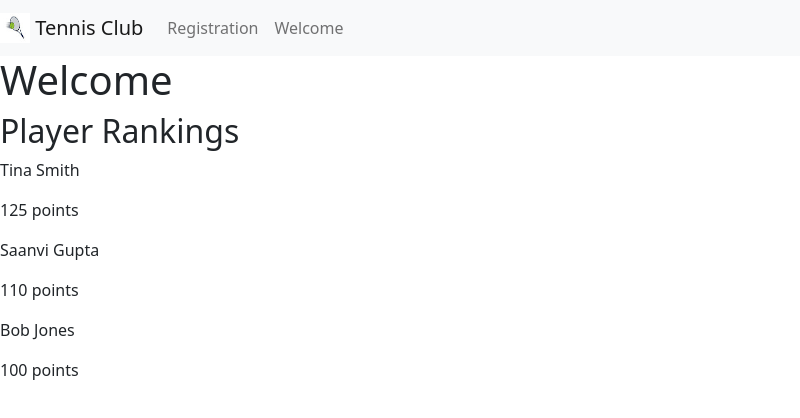
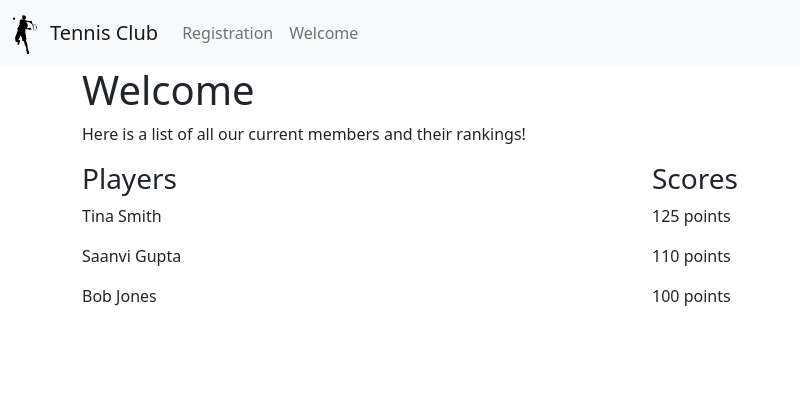
Before and after one commit to dpkerins/UITechTest, a React (Create React App) app: page /welcome in a window 1280 px wide. Shown: the top 418 px of the page, without its empty margins (0-800 px from the left). Built offline with nearby package versions, Linux system fonts and the light colour scheme.

Commit message:
adding styling

```diff
--- a/src/App.js
+++ b/src/App.js
@@ -4,6 +4,7 @@ import Registration from './components/Registration';
 import Welcome from './components/Welcome';
 import { useState } from 'react';
 import NavBar from './components/NavBar';
+import { Container } from 'react-bootstrap';
 
 
 function App() {
@@ -31,10 +32,12 @@ function App() {
   return (
     <Router>
       <NavBar />
-      <Routes>
-        <Route path="/" element={<Registration players={players} setPlayers={setPlayers}/>} />
-        <Route path="/welcome" element={<Welcome players={players}/>} />
-      </Routes>
+      <Container>
+        <Routes>
+          <Route path="/" element={<Registration players={players} setPlayers={setPlayers}/>} />
+          <Route path="/welcome" element={<Welcome players={players}/>} />
+        </Routes>
+      </Container>
     </Router>
   );
 }
--- a/src/components/NavBar.js
+++ b/src/components/NavBar.js
@@ -6,20 +6,21 @@ import Nav from 'react-bootstrap/Nav'
 
 export default function NavBar() {
   return (
-    <Navbar bg="light" variant="light">
+    <Navbar bg="light" variant="light" className="sticky-top">
+      <img
+        alt=""
+        src="/logo.png"
+        width="50"
+        height="50"
+        className="d-inline-block align-top"
+        />
       <Navbar.Brand href="/">
-        <img
-          alt=""
-          src="/racket-and-ball-tennis-logo-designs-inspiration-vector-22316025.jpeg"
-          width="30"
-          height="30"
-          className="d-inline-block align-top"
-          />{' '}
-          Tennis Club
+        {' '}
+        Tennis Club
       </Navbar.Brand>
       <Nav className="me-auto">
-        <Nav.Link href="/">Registration</Nav.Link>
-        <Nav.Link href="welcome">Welcome</Nav.Link>
+        <Nav.Link as={Link} to="/">Registration</Nav.Link>
+        <Nav.Link as={Link} to="welcome">Welcome</Nav.Link>
       </Nav>
   </Navbar>
   )
--- a/src/components/Player.js
+++ b/src/components/Player.js
@@ -1,9 +1,16 @@
+import Col from 'react-bootstrap/Col';
+import Row from 'react-bootstrap/Row'
+
 export default function Player(props) {
   const { player } = props;
   return (
-    <div>
-      <p>{player.name} {player.surname}</p>
-      <p>{player.points} points</p>
-    </div>
+    <Row>
+      <Col>
+        <p>{player.name} {player.surname}</p>
+      </Col>
+      <Col>
+        <p>{player.points} points</p>
+      </Col>
+    </Row>
   )
 }
--- a/src/components/Welcome.js
+++ b/src/components/Welcome.js
@@ -1,4 +1,6 @@
 import Player from './Player';
+import Row from 'react-bootstrap/Row'
+import Col from 'react-bootstrap/Col'
 
 export default function Welcome(props) {
   const { players } = props;
@@ -9,17 +11,19 @@ export default function Welcome(props) {
 
   const playerDivList = players.map((player) => {
     return (
-      <div>
-        <Player player={player}/>
-      </div>
+      <Player player={player}/>
     )
   })
 
   return (
     <div className="welcome">
       <h1>Welcome</h1>
+      <p>Here is a list of all our current members and their rankings!</p>
       <div>
-        <h2>Player Rankings</h2>
+        <Row>
+          <Col><h3>Players</h3></Col>
+          <Col><h3>Scores</h3></Col>
+        </Row>
         {playerDivList}
       </div>
     </div>
```
Also changed, not shown: public/logo.png (added), public/racket-and-ball-tennis-logo-designs-inspiration-vector-22316025.jpeg (deleted).
